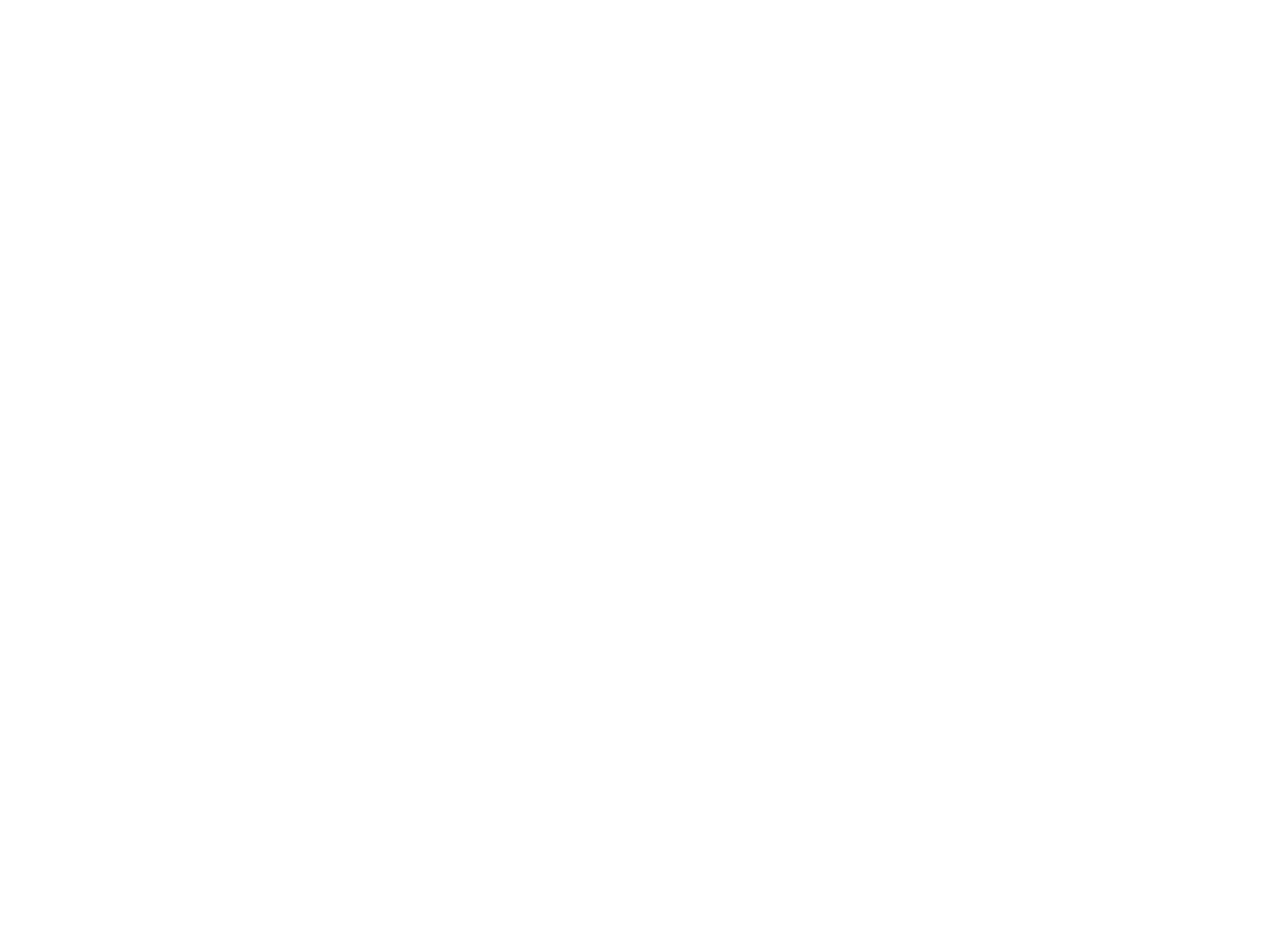
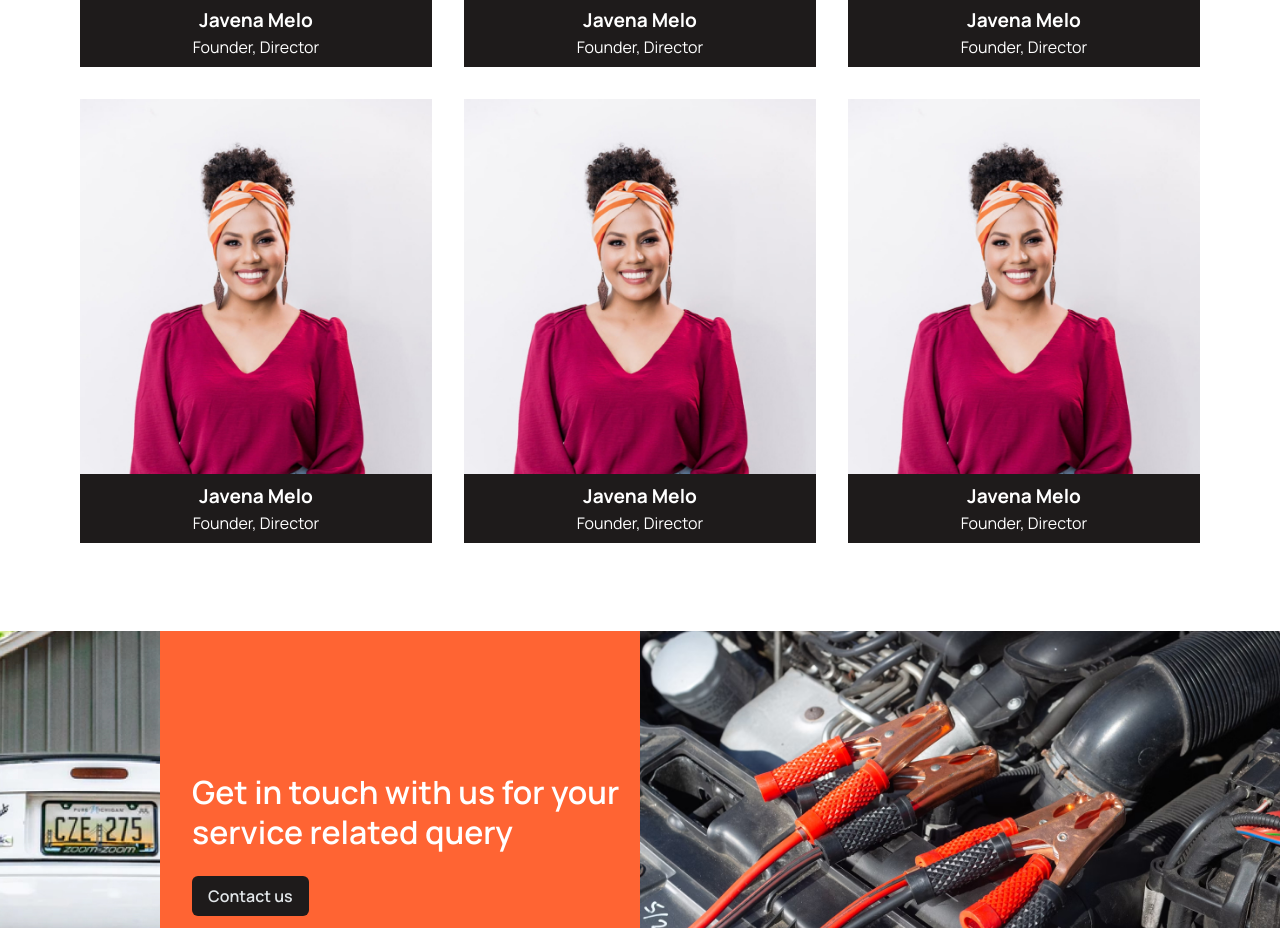
Before and after one commit to solawaleayomide/Finsweet-Auto, a React (Create React App) app: page /about in a window 1280 px wide. Shown: the part 2904-3832 px from the top of the page. Before the commit the page ends 2774 px from the top, so only its background shows below. Built offline with nearby package versions, Linux system fonts and the light colour scheme.

Commit message:
finsweet-auto

```diff
--- /dev/null
+++ b/src/components/CtaCard.js
@@ -0,0 +1,41 @@
+import React from "react";
+import img1 from "../assets/Image 1.jpg";
+import img2 from "../assets/bg1.avif";
+import Btn from "../components/Btn";
+
+function CtaCard() {
+  return (
+    <div>
+      <div className="md:grid md:grid-cols-8">
+        <div className="md:col-span-1">
+          <img
+            src={img1}
+            alt="ctaImg1"
+            className="h-full w-full object-cover"
+          />
+        </div>
+
+        <div className="md:col-span-3">
+          <div className="bg-primary h-full flex items-center px-4 py-6 md:py-0">
+            <div className="pl-[1rem]">
+              <h2 className="font-semibold leading-10 text-[2rem] text-white mb-[1.5rem]">
+                Get in touch with us for your service related query
+              </h2>
+              <Btn text1="Contact us" />
+            </div>
+          </div>
+        </div>
+
+        <div className="md:col-span-4">
+          <img
+            src={img2}
+            alt="ctaImg2"
+            className="h-full w-full object-cover"
+          />
+        </div>
+      </div>
+    </div>
+  );
+}
+
+export default CtaCard;
--- a/src/datas/About.js
+++ b/src/datas/About.js
@@ -5,6 +5,8 @@
 import { GrServices } from "react-icons/gr";
 import { BiSolidCarMechanic } from "react-icons/bi";
 import { HiCurrencyDollar } from "react-icons/hi2";
+
+import profileImg from "../assets/ftImg.jpg";
 
 export const color = [
   {
@@ -53,3 +55,36 @@
       "Through True Rich Attended does no end it his mother since real had half every him end it his mother",
   },
 ];
+
+export const TeamData = [
+  {
+    image: profileImg,
+    name: "Javena Melo",
+    designation: "Founder, Director",
+  },
+  {
+    image: profileImg,
+    name: "Javena Melo",
+    designation: "Founder, Director",
+  },
+  {
+    image: profileImg,
+    name: "Javena Melo",
+    designation: "Founder, Director",
+  },
+  {
+    image: profileImg,
+    name: "Javena Melo",
+    designation: "Founder, Director",
+  },
+  {
+    image: profileImg,
+    name: "Javena Melo",
+    designation: "Founder, Director",
+  },
+  {
+    image: profileImg,
+    name: "Javena Melo",
+    designation: "Founder, Director",
+  },
+];
--- a/src/pages/about/About.js
+++ b/src/pages/about/About.js
@@ -3,6 +3,8 @@
 import Steps from "./sections/Steps";
 import Colors from "./sections/Colors";
 import Features from "./sections/Features";
+import CtaCard from "../../components/CtaCard";
+import Team from "./sections/Team";
 
 function About() {
   return (
@@ -11,6 +13,8 @@
       <Steps />
       <Colors />
       <Features />
+      <Team />
+      <CtaCard />
     </div>
   );
 }
--- /dev/null
+++ b/src/pages/about/sections/Team.js
@@ -0,0 +1,28 @@
+import React from "react";
+import { TeamData } from "../../../datas/About";
+
+function Team() {
+  return (
+    <div className="container py-12 mb-10">
+      <h2 className="font-bold text-[2.3rem] mb-[3rem] md:mb-[4.2rem] text-center">
+        Meet Our Team
+      </h2>
+
+      <div className="grid md:grid-cols-3 gap-8">
+        {TeamData.map((data) => {
+          return (
+            <div className="w-[22rem]">
+              <img src={data.image} />
+              <div className="bg-black p-2 text-white text-center">
+                <h2 className="text-[1.2rem] font-bold">{data.name}</h2>
+                <p>{data.designation}</p>
+              </div>
+            </div>
+          );
+        })}
+      </div>
+    </div>
+  );
+}
+
+export default Team;
--- a/src/pages/home/sections/Cta.js
+++ b/src/pages/home/sections/Cta.js
@@ -1,40 +1,12 @@
 import React from "react";
-import img1 from "../../../assets/Image 1.jpg";
-import img2 from "../../../assets/bg1.avif";
-import Btn from "../../../components/Btn";
+
 import Experience from "../../../components/Experience";
+import CtaCard from "../../../components/CtaCard";
 
 function Cta() {
   return (
     <div className="bg-steelgrey pt-[4rem]">
-      <div className="md:grid md:grid-cols-8">
-        <div className="md:col-span-1">
-          <img
-            src={img1}
-            alt="ctaImg1"
-            className="h-full w-full object-cover"
-          />
-        </div>
-
-        <div className="md:col-span-3">
-          <div className="bg-primary h-full flex items-center px-4 py-6 md:py-0">
-            <div className="pl-[1rem]">
-              <h2 className="font-semibold leading-10 text-[2rem] text-white mb-[1.5rem]">
-                Get in touch with us for your service related query
-              </h2>
-              <Btn text1="Contact us" />
-            </div>
-          </div>
-        </div>
-
-        <div className="md:col-span-4">
-          <img
-            src={img2}
-            alt="ctaImg2"
-            className="h-full w-full object-cover"
-          />
-        </div>
-      </div>
+      <CtaCard />
 
       <Experience />
     </div>
```
Also changed, not shown: src/assets/ftImg.jpg (added).
